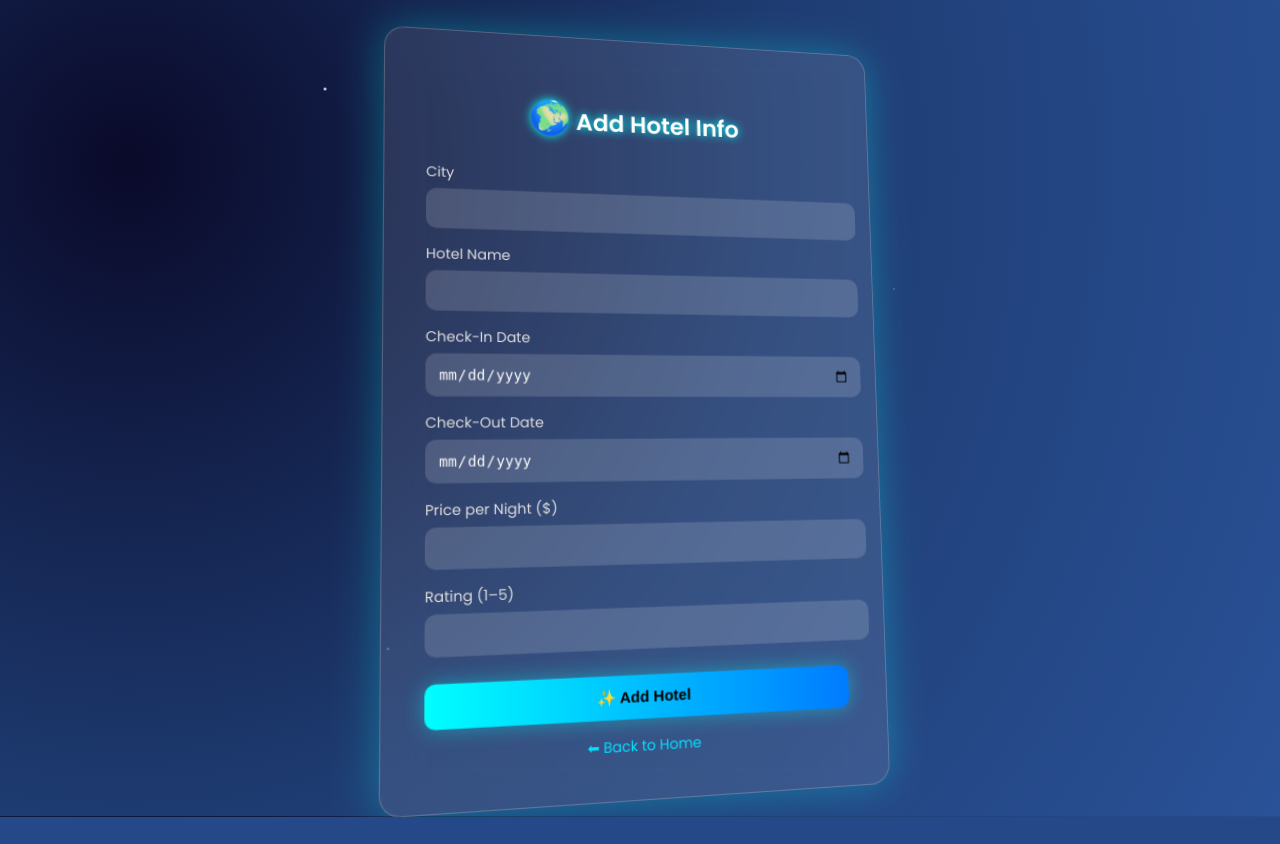
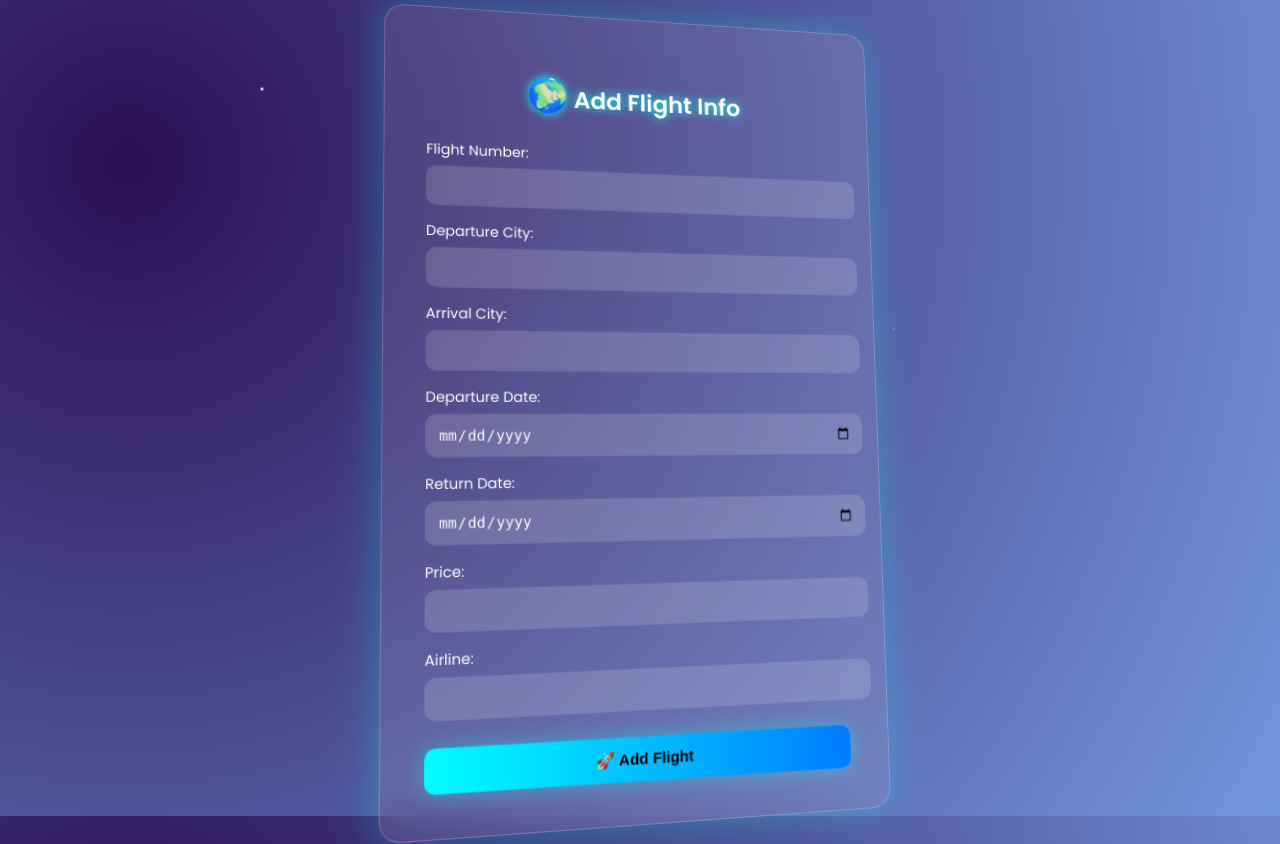
Before and after one commit to Zeyadsmir200618/TripLink, a PHP site: page /flight_form.php in a window 1280 px wide. Before the commit the page ends 817 px from the top, so only its background shows below. Run offline with PHP 8.4, Linux system fonts and the light colour scheme.

Commit message:
Update flight_form.php

```diff
--- a/flight_form.php
+++ b/flight_form.php
@@ -1,19 +1,20 @@
 <?php
-include("connection.php");
+include 'connection.php';
 
 if (isset($_POST['submit'])) {
-  $city      = $_POST['city'];
-  $hotel     = $_POST['hotel_name'];
-  $checkin   = $_POST['check_in'];
-  $checkout  = $_POST['check_out'];
-  $price     = $_POST['price_per_night'];
-  $rating    = $_POST['rating'];
+  $flight_number = $_POST['flight_number'];
+  $departure = $_POST['departure_city'];
+  $arrival = $_POST['arrival_city'];
+  $departure_date = $_POST['departure_date'];
+  $return_date = $_POST['return_date'];
+  $price = $_POST['price'];
+  $airline = $_POST['airline'];
 
-  $sql = "INSERT INTO hotels (hotel_name, city, check_in, check_out, price_per_night, rating)
-          VALUES ('$hotel', '$city', '$checkin', '$checkout', '$price', '$rating')";
+  $sql = "INSERT INTO flights (flight_number, departure_city, arrival_city, departure_date, return_date, price, airline)
+          VALUES ('$flight_number', '$departure', '$arrival', '$departure_date', '$return_date', '$price', '$airline')";
 
   if (mysqli_query($conn, $sql)) {
-    echo "<script>alert('✅ Hotel added successfully!');</script>";
+    echo "<script>alert('✅ Flight added successfully!');</script>";
   } else {
     echo "Error: " . mysqli_error($conn);
   }
@@ -24,14 +25,14 @@ if (isset($_POST['submit'])) {
 <html lang="en">
 <head>
   <meta charset="UTF-8">
-  <title>🏨 Add Hotel | TripLink</title>
+  <title>🛫 Add Flight | TripLink</title>
   <style>
     @import url('https://fonts.googleapis.com/css2?family=Poppins:wght@400;600&display=swap');
 
-    /* === 3D gradient background with glowing stars === */
+    /* === 3D background gradient animation === */
     body {
       font-family: 'Poppins', sans-serif;
-      background: radial-gradient(circle at 10% 20%, #0a0a2a, #1e3c72, #2a5298);
+      background: radial-gradient(circle at 10% 20%, #2b1055, #7597de);
       overflow-x: hidden;
       height: 100vh;
       display: flex;
@@ -45,33 +46,33 @@ if (isset($_POST['submit'])) {
       width: 2px;
       height: 2px;
       background: white;
+      animation: twinkle 4s infinite ease-in-out;
       border-radius: 50%;
-      animation: twinkle 4s infinite ease-in-out;
     }
 
     @keyframes twinkle {
       0%, 100% { opacity: 0.1; transform: scale(0.8); }
-      50% { opacity: 1; transform: scale(1.4); }
+      50% { opacity: 1; transform: scale(1.5); }
     }
 
-    /* === 3D floating glass card === */
+    /* === Floating 3D card === */
     .form-container {
-      width: 420px;
-      padding: 40px;
       background: rgba(255, 255, 255, 0.1);
       border: 1px solid rgba(255, 255, 255, 0.2);
       border-radius: 20px;
       box-shadow: 0 0 40px rgba(0, 255, 255, 0.3);
       backdrop-filter: blur(20px);
+      padding: 40px;
+      width: 420px;
       color: #fff;
       transform-style: preserve-3d;
       transform: rotateY(10deg) rotateX(5deg);
-      transition: all 0.8s ease;
+      transition: transform 0.8s ease;
     }
 
     .form-container:hover {
       transform: rotateY(0deg) rotateX(0deg) scale(1.03);
-      box-shadow: 0 0 60px rgba(0, 255, 255, 0.6);
+      box-shadow: 0 0 50px rgba(0, 255, 255, 0.6);
     }
 
     h2 {
@@ -93,11 +94,10 @@ if (isset($_POST['submit'])) {
     }
 
     label {
+      font-weight: 500;
+      font-size: 14px;
       display: block;
-      font-weight: 500;
       margin-top: 15px;
-      font-size: 14px;
-      color: #ddd;
     }
 
     input {
@@ -106,7 +106,7 @@ if (isset($_POST['submit'])) {
       margin-top: 6px;
       border: none;
       border-radius: 10px;
-      background: rgba(255, 255, 255, 0.15);
+      background: rgba(255,255,255,0.15);
       color: #fff;
       font-size: 14px;
       outline: none;
@@ -141,7 +141,7 @@ if (isset($_POST['submit'])) {
       box-shadow: 0 0 35px rgba(0,255,255,0.7);
     }
 
-    /* Floating input animation */
+    /* Floating animation for inputs */
     .form-container input, button {
       animation: float 3s ease-in-out infinite alternate;
     }
@@ -151,51 +151,39 @@ if (isset($_POST['submit'])) {
       100% { transform: translateY(-4px); }
     }
 
-    .back-link {
-      display: block;
-      text-align: center;
-      margin-top: 15px;
-      color: #00e0ff;
-      text-decoration: none;
-      font-size: 14px;
-      transition: 0.3s;
-    }
-
-    .back-link:hover {
-      color: #fff;
-    }
   </style>
 </head>
 <body>
-  <!-- Animated background stars -->
-  <div class="stars" style="top:10%;left:25%;animation-delay:1s;"></div>
-  <div class="stars" style="top:35%;left:70%;animation-delay:2s;"></div>
+  <!-- Animated stars background -->
+  <div class="stars" style="top:10%;left:20%;animation-delay:1s;"></div>
+  <div class="stars" style="top:40%;left:70%;animation-delay:2s;"></div>
   <div class="stars" style="top:60%;left:50%;animation-delay:3s;"></div>
-  <div class="stars" style="top:80%;left:30%;animation-delay:4s;"></div>
 
-  <form class="form-container" method="POST">
-    <h2><span class="earth">🌍</span> Add Hotel Info</h2>
+  <form method="POST" class="form-container">
+    <h2><span class="earth">🌍</span> Add Flight Info</h2>
 
-    <label>City</label>
-    <input type="text" name="city" required>
+    <label>Flight Number:</label>
+    <input type="text" name="flight_number" required>
 
-    <label>Hotel Name</label>
-    <input type="text" name="hotel_name" required>
+    <label>Departure City:</label>
+    <input type="text" name="departure_city" required>
 
-    <label>Check-In Date</label>
-    <input type="date" name="check_in" required>
+    <label>Arrival City:</label>
+    <input type="text" name="arrival_city" required>
 
-    <label>Check-Out Date</label>
-    <input type="date" name="check_out" required>
+    <label>Departure Date:</label>
+    <input type="date" name="departure_date" required>
 
-    <label>Price per Night ($)</label>
-    <input type="number" step="0.01" name="price_per_night" required>
+    <label>Return Date:</label>
+    <input type="date" name="return_date">
 
-    <label>Rating (1–5)</label>
-    <input type="number" name="rating" min="1" max="5" required>
+    <label>Price:</label>
+    <input type="number" step="0.01" name="price" required>
 
-    <button type="submit" name="submit">✨ Add Hotel</button>
-    <a href="menu.php" class="back-link">⬅ Back to Home</a>
+    <label>Airline:</label>
+    <input type="text" name="airline" required>
+
+    <button type="submit" name="submit">🚀 Add Flight</button>
   </form>
 </body>
 </html>
```
